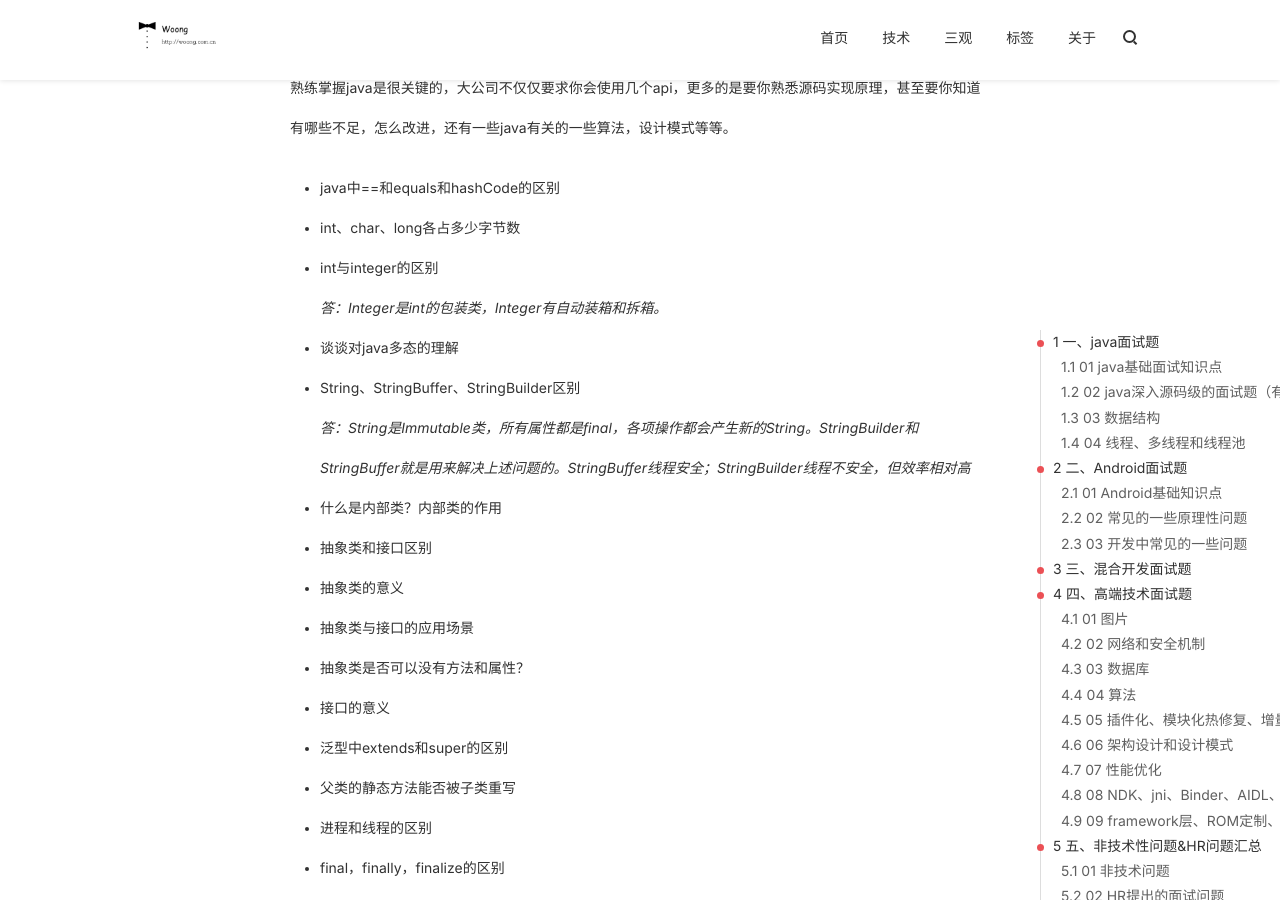
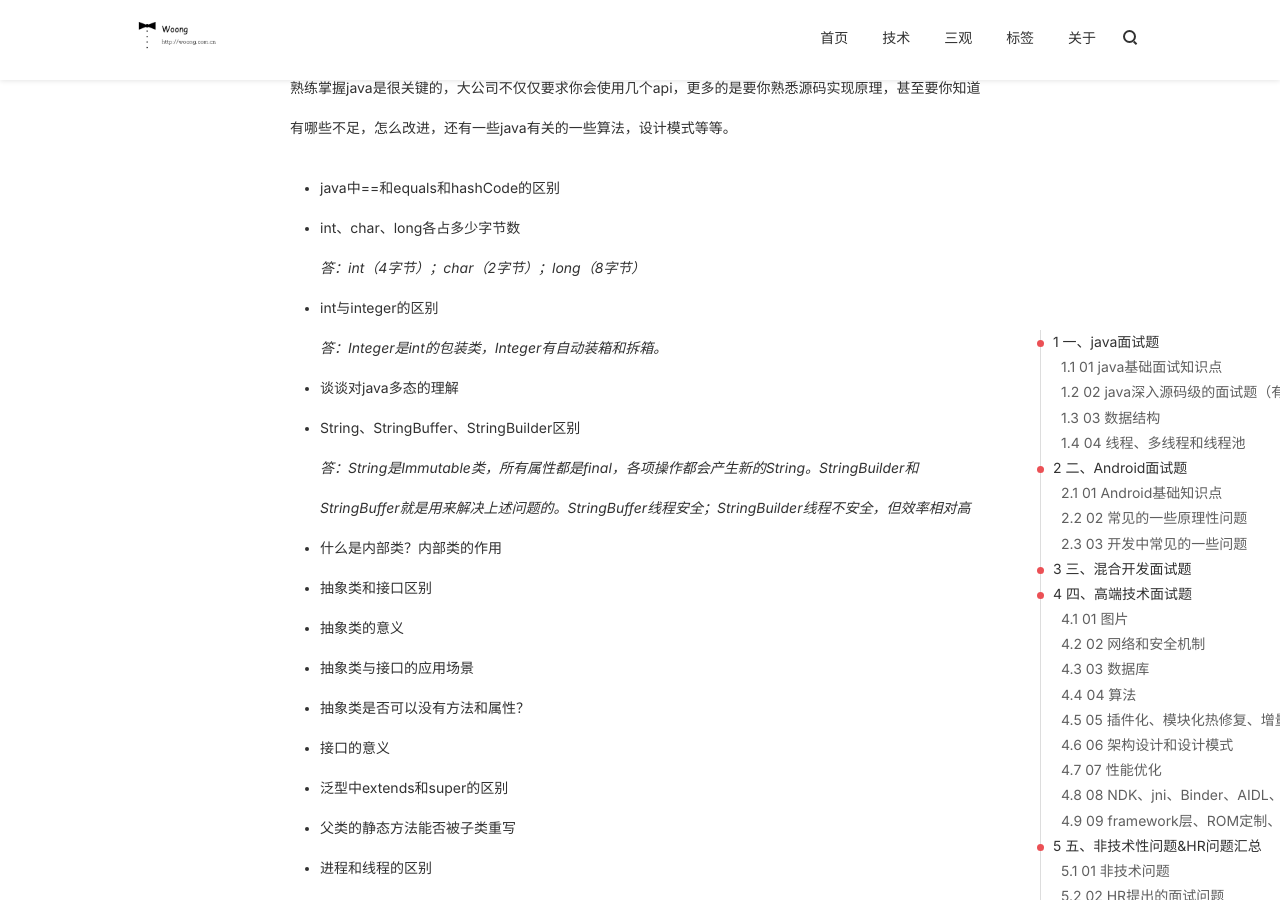
Before and after one commit to j1406493495/j1406493495.github.io, a Jekyll site: the page built from _posts/android/2018-11-05-Android面试题.md, in a window 1280 px wide and 900 px high, scrolled down 354 px. Built offline with Jekyll 4.4.1, drawn with Linux system fonts in a browser that asks for light colours; nearby versions of some CDN libraries; comment, search, counter and statistics services are not loaded.

Commit message:
[Bug XXXX] update answer Cause: None Solution: None Fixed Version: None Branch: None

```diff
--- a/_posts/android/2018-11-05-Android面试题.md
+++ b/_posts/android/2018-11-05-Android面试题.md
@@ -21,6 +21,8 @@ tags:
 - java中==和equals和hashCode的区别
 
 - int、char、long各占多少字节数
+
+  *答：int（4字节）；char（2字节）；long（8字节）*
 
 - int与integer的区别
 
```
